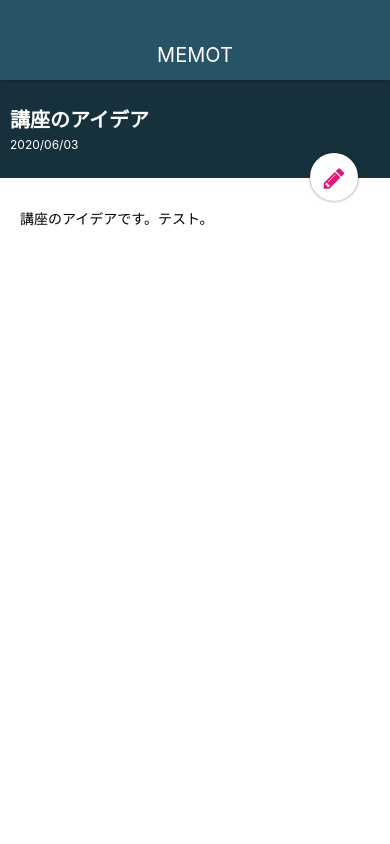
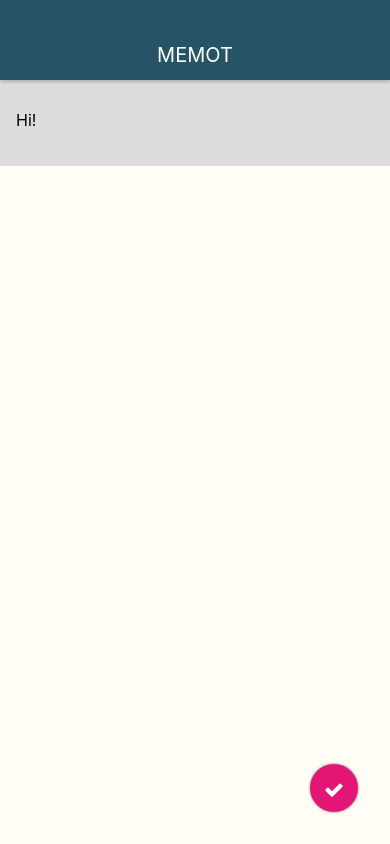
Before and after one commit to yasuda-shoyo/React-Native-MemoApp, a React Native app: screen / in a window 390 px wide. Built offline with nearby package versions, Linux system fonts and the light colour scheme.

Commit message:
create MemoEditScreen

```diff
--- a/App.js
+++ b/App.js
@@ -2,13 +2,13 @@
 import { StyleSheet, View } from 'react-native';
 
 import Appbar from './src/components/Appbar';
-import MemoDetailScreen from './src/screens/MemoDetailScreen';
+import MemoEditScreen from './src/screens/MemoEditScreen';
 
 export default function App() {
     return (
         <View style={styles.container}>
             <Appbar />
-            <MemoDetailScreen />
+            <MemoEditScreen />
         </View>
     );
 }
--- /dev/null
+++ b/src/screens/MemoEditScreen.js
@@ -0,0 +1,36 @@
+import React from 'react';
+import { StyleSheet, View, TextInput } from 'react-native';
+import Icon from 'react-native-vector-icons/FontAwesome';
+
+import CircleButton from '../elements/CircleButton';
+
+class MemoEditScreen extends React.Component {
+    render() {
+        return(
+            <View style={styles.container}>
+                <TextInput style={styles.memoEditInput} multiline value="Hi!" />
+
+                <CircleButton>
+                    <Icon name="check" size={20} />
+                </CircleButton>
+            </View>
+        );
+    }
+}
+
+const styles = StyleSheet.create({
+    container: {
+        flex: 1,
+        width: '100%',
+    },
+    memoEditInput: {
+        backgroundColor: '#ddd',
+        paddingTop: 32,
+        paddingBottom: 16,
+        paddingLeft: 16,
+        paddingRight: 16,
+        fontSize: 16,
+    },
+});
+
+export default MemoEditScreen;
```
